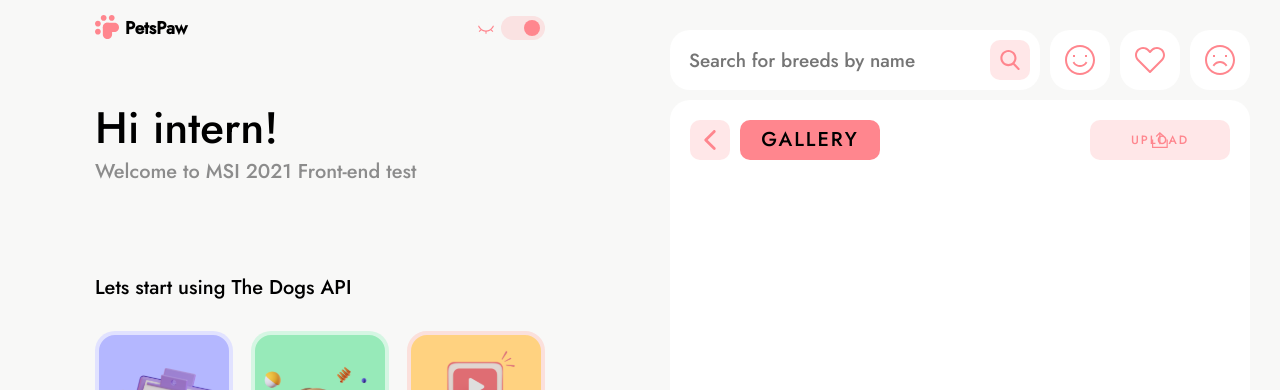
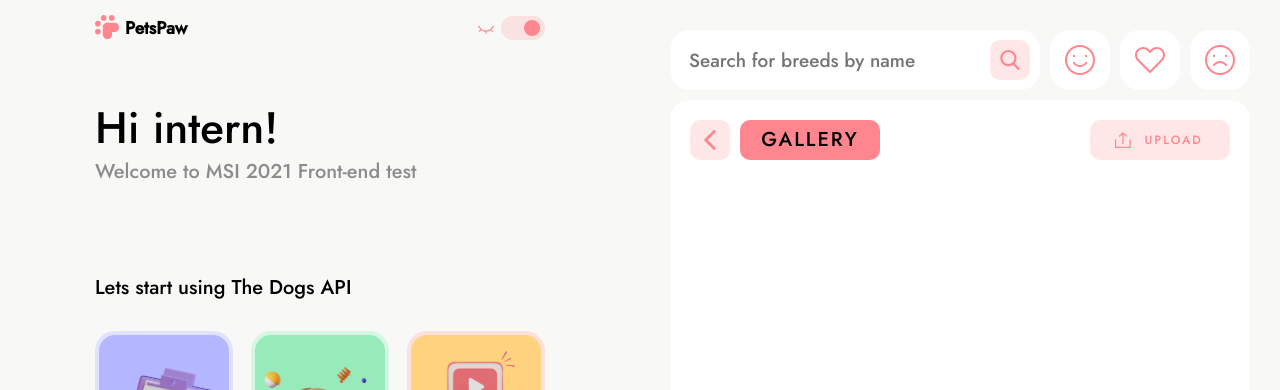
Before and after one commit to QuintusHoratiusFlaccus/petspaw, a React (Create React App) app: page /gallery in a window 1280 px wide. Shown: the top 390 px of the page. Built offline with nearby package versions, Linux system fonts and the light colour scheme.

Commit message:
Change content wrappers logic

```diff
--- a/src/Components/Content/RightPanel/Breeds/Breeds.jsx
+++ b/src/Components/Content/RightPanel/Breeds/Breeds.jsx
@@ -1,16 +1,20 @@
-import { StyledWrapper } from './../StyledWrapper.js';
 import SecondNav from './../SecondNav/SecondNav.jsx';
 import ContentHead from './../ContentHead/ContentHead.jsx';
 import SearchParams from './ContentHeadAdd/SearchParams.jsx';
 
+import { ContentWrapper } from './../Wrappers/ContentWrapper.js';
+import { GlobalWrapper } from './../Wrappers/GlobalWrapper.js';
+
 const Breeds = ({}) => {
   return (
-    <StyledWrapper>
+    <GlobalWrapper>
       <SecondNav/>
-      <ContentHead>
-        <SearchParams/>
-      </ContentHead>
-    </StyledWrapper>
+      <ContentWrapper>
+        <ContentHead>
+          <SearchParams/>
+        </ContentHead>
+      </ContentWrapper>
+    </GlobalWrapper>
   )
 }
 
--- a/src/Components/Content/RightPanel/Breeds/ContentHeadAdd/SearchParams.jsx
+++ b/src/Components/Content/RightPanel/Breeds/ContentHeadAdd/SearchParams.jsx
@@ -13,7 +13,7 @@ import AbtDownPinkSVG from
   './../../../../../Dist/Content/RightPanel/Breeds/ContentHeadAdd/abtDownPink.svg';
 import s from './SearchParams.module.css';
 
-const SearchParams = ({}) => {
+const SearchParams = () => {
   return (
     <div className={s.wrapper}>
       <ParamsSelect
--- a/src/Components/Content/RightPanel/ContentHead/StyledWrapper.js
+++ b/src/Components/Content/RightPanel/ContentHead/StyledWrapper.js
@@ -3,9 +3,6 @@ import styled, {css} from 'styled-components';
 export const StyledWrapper = styled.section`
   display: flex;
   justify-content: space-between;
-  min-width: 520px;
-  flex-grow: 1;
   padding: 20px;
   border-radius: 20px;
-  background-color: ${({ theme }) => theme.componentsMain};
 `;
--- a/src/Components/Content/RightPanel/Gallery/Gallery.jsx
+++ b/src/Components/Content/RightPanel/Gallery/Gallery.jsx
@@ -1,17 +1,22 @@
-import { StyledWrapper } from './../StyledWrapper.js';
 import SecondNav from './../SecondNav/SecondNav.jsx';
 import UploadButton from './ContentHeadAdd/UploadButton.jsx';
 import ContentHead from './../ContentHead/ContentHead.jsx';
+import SearchParams from './SearchParams/SearchParams.jsx';
+
+import { ContentWrapper } from './../Wrappers/ContentWrapper.js';
+import { GlobalWrapper } from './../Wrappers/GlobalWrapper.js';
 
 const Gallery = ({}) => {
   return (
-    <StyledWrapper>
+    <GlobalWrapper>
       <SecondNav/>
-      <ContentHead>
-        <UploadButton/>
-      </ContentHead>
-
-    </StyledWrapper>
+      <ContentWrapper>
+        <ContentHead>
+          <UploadButton/>
+        </ContentHead>
+        <SearchParams/>
+      </ContentWrapper>
+    </GlobalWrapper>
   )
 }
 
--- /dev/null
+++ b/src/Components/Content/RightPanel/Gallery/SearchParams/SearchParams.jsx
@@ -0,0 +1,20 @@
+import ParamsSelect from
+  './../../../../DefaultComponents/DefaultSelect/DefaultSelect.jsx';
+import ParamsButton from
+  './../../../../DefaultComponents/DefaultButton/DefaultButton.jsx';
+
+// import AbtUpGraySVG from
+//   './../../../../../Dist/Content/RightPanel/Breeds/ContentHeadAdd/abtUpGray.svg';
+// import AbtDownGraySVG from
+//   './../../../../../Dist/Content/RightPanel/Breeds/ContentHeadAdd/abtDownGray.svg';
+import s from './SearchParams.module.css';
+
+const SearchParams = ({}) => {
+  return (
+    <div className={s.wrapper}>
+
+    </div>
+  )
+}
+
+export default SearchParams;
--- /dev/null
+++ b/src/Components/Content/RightPanel/Gallery/SearchParams/SearchParams.module.css
@@ -0,0 +1,7 @@
+.wrapper {
+  display: flex;
+  justify-content: space-between;
+  width: 100%;
+  height: 160px;
+  background-color: rgba(255, 255, 255, 0.05);
+}
--- a/src/Components/Content/RightPanel/Home/Home.jsx
+++ b/src/Components/Content/RightPanel/Home/Home.jsx
@@ -1,10 +1,10 @@
-import { StyledWrapper } from './../StyledWrapper.js';
+import { GlobalWrapper } from './../Wrappers/GlobalWrapper.js';
 
 const Home = ({home}) => {
   return (
-    <StyledWrapper home={home}>
+    <GlobalWrapper>
 
-    </StyledWrapper>
+    </GlobalWrapper>
   )
 }
 
--- a/src/Components/Content/RightPanel/StyledWrapper.js
+++ /dev/null
@@ -1,24 +0,0 @@
-import styled, {css} from 'styled-components';
-
-export const StyledWrapper = styled.section`
-  display: flex;
-  flex-direction: column;
-  position: relative;
-  min-width: 560px;
-  margin: 30px;
-  border-radius: 20px;
-  ${props => props.home && css`
-    background-color: ${({ theme }) => theme.mainPage};
-    > div {
-      position: absolute;
-      top: -30px;
-      left: -30px;
-      height: 100%;
-      width: 100%;
-    }
-    svg {
-      height: 100%;
-      width: 100%;
-    }
-  `}
-`
--- a/src/Components/Content/RightPanel/Voting/Voting.jsx
+++ b/src/Components/Content/RightPanel/Voting/Voting.jsx
@@ -1,15 +1,19 @@
-import { StyledWrapper } from './../StyledWrapper.js';
 import SecondNav from './../SecondNav/SecondNav.jsx';
 import ContentHead from './../ContentHead/ContentHead.jsx';
 
+import { GlobalWrapper } from './../Wrappers/GlobalWrapper.js';
+import { ContentWrapper } from './../Wrappers/ContentWrapper.js';
+
 const Voting = ({}) => {
   return (
-    <StyledWrapper>
+    <GlobalWrapper>
       <SecondNav/>
-      <ContentHead>
+      <ContentWrapper>
+        <ContentHead>
 
-      </ContentHead>
-    </StyledWrapper>
+        </ContentHead>
+      </ContentWrapper>
+    </GlobalWrapper>
   )
 }
 
--- /dev/null
+++ b/src/Components/Content/RightPanel/Wrappers/ContentWrapper.js
@@ -0,0 +1,10 @@
+import styled from 'styled-components';
+
+export const ContentWrapper = styled.section`
+  display: flex;
+  flex-direction: column;
+  position: relative;
+  flex-grow: 1;
+  border-radius: 20px;
+  background-color: ${({ theme }) => theme.componentsMain};
+`
--- /dev/null
+++ b/src/Components/Content/RightPanel/Wrappers/GlobalWrapper.js
@@ -0,0 +1,9 @@
+import styled from 'styled-components';
+
+export const GlobalWrapper = styled.div`
+  display: flex;
+  flex-direction: column;
+  position: relative;
+  min-width: 560px;
+  margin: 30px;
+`
--- a/src/Components/DefaultComponents/DefaultButton/StyledButton.js
+++ b/src/Components/DefaultComponents/DefaultButton/StyledButton.js
@@ -14,13 +14,6 @@ export const StyledButton = styled.button`
   background-position: center center;
   background-repeat: no-repeat;
 
-  color: #FF868E;
-  font-family: Jost;
-  font-weight: 200;
-  font-size: 12px;
-  line-height: 16px;
-  text-align: center;
-  letter-spacing: 2px;
   :hover {
     color: #FFF;
     background-color: #FF868E;
@@ -40,6 +33,14 @@ export const StyledButton = styled.button`
     };
   `}
   ${props => props.withText && css`
-    background-position: center center;
+    color: #FF868E;
+    font-family: Jost;
+    font-weight: 200;
+    font-size: 12px;
+    line-height: 16px;
+    text-align: center;
+    letter-spacing: 2px;
+    padding-left: 5%;
+    background-position: 20% center;
   `}
 `
```
